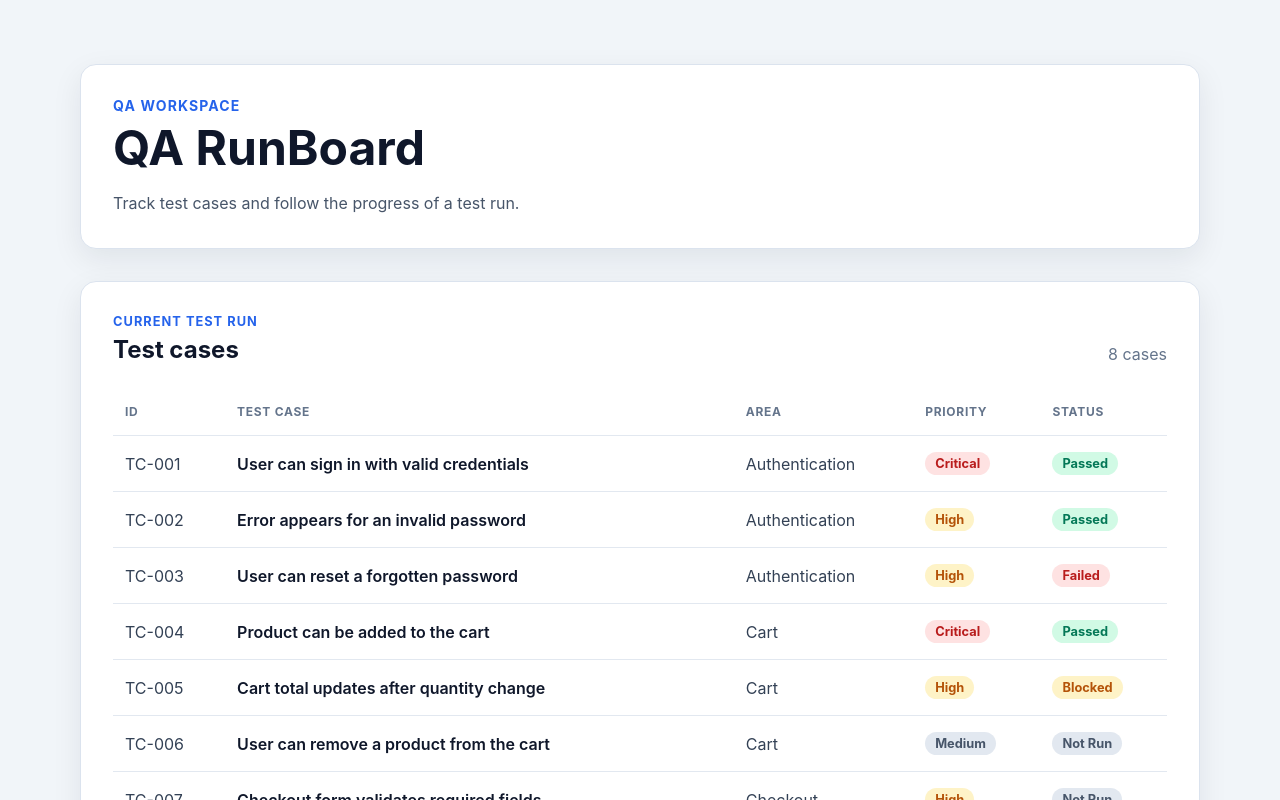
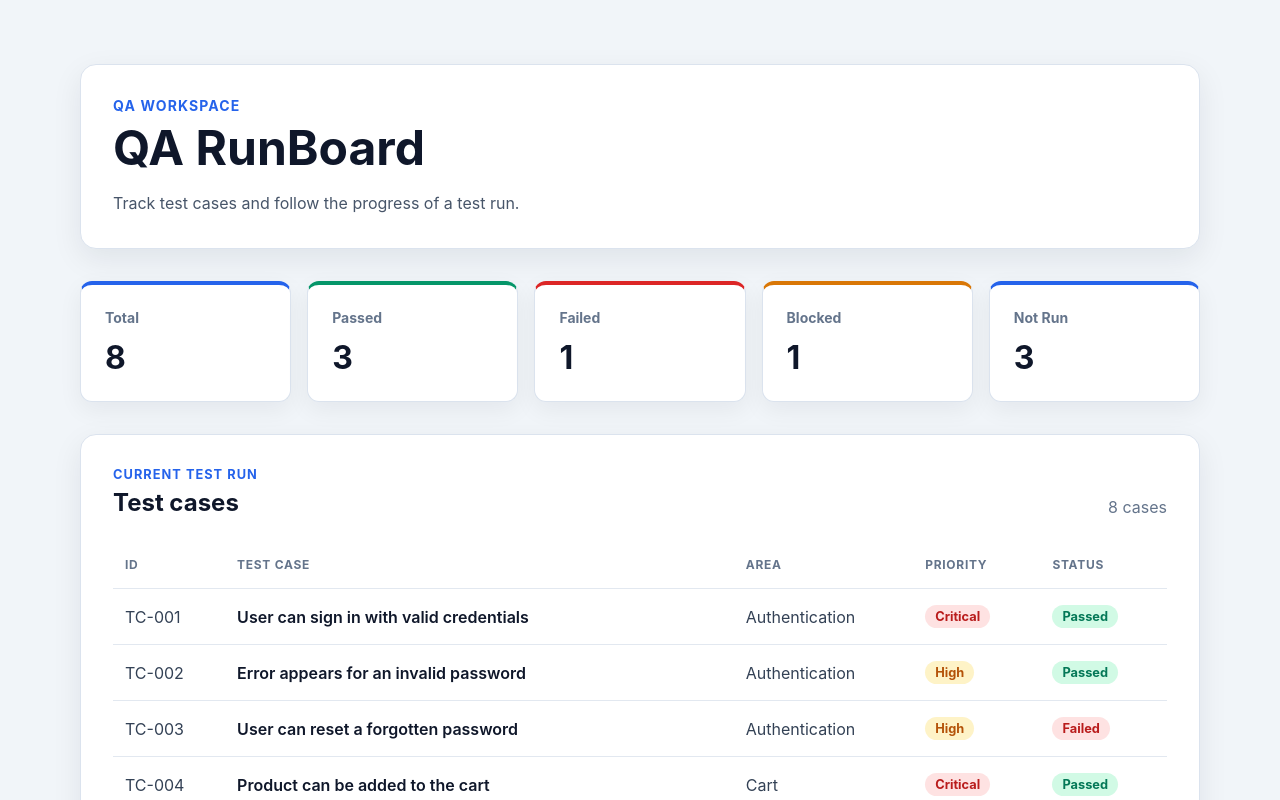
Before and after one commit to TatyanaBespalova/QARunBoard, a React (Vite) app: page / in a window 1280 px wide. Shown: the top 800 px of the page. Built offline with nearby package versions, Linux system fonts and the light colour scheme.

Commit message:
feat: add test status summary cards

```diff
--- a/src/App.css
+++ b/src/App.css
@@ -33,6 +33,46 @@
   margin: 16px 0 0;
   color: #475569;
   line-height: 1.6;
+}
+
+.statistics {
+  display: grid;
+  grid-template-columns: repeat(5, minmax(0, 1fr));
+  gap: 16px;
+  margin-top: 32px;
+}
+
+.stat-card {
+  padding: 24px;
+  border: 1px solid #dbe3ee;
+  border-top: 4px solid #2563eb;
+  border-radius: 12px;
+  background: #ffffff;
+  box-shadow: 0 8px 24px rgb(15 23 42 / 6%);
+}
+
+.stat-card p {
+  margin: 0 0 12px;
+  color: #64748b;
+  font-size: 0.875rem;
+  font-weight: 700;
+}
+
+.stat-card strong {
+  color: #0f172a;
+  font-size: 2rem;
+}
+
+.stat-card-passed {
+  border-top-color: #059669;
+}
+
+.stat-card-failed {
+  border-top-color: #dc2626;
+}
+
+.stat-card-blocked {
+  border-top-color: #d97706;
 }
 
 .test-cases-section {
@@ -143,6 +183,12 @@
   background: #d1fae5;
 }
 
+@media (max-width: 800px) {
+  .statistics {
+    grid-template-columns: repeat(2, minmax(0, 1fr));
+  }
+}
+
 @media (max-width: 600px) {
   .app-shell {
     width: min(100% - 24px, 1120px);
@@ -162,4 +208,8 @@
     flex-direction: column;
     gap: 8px;
   }
+
+  .statistics {
+    grid-template-columns: 1fr;
+  }
 }
--- a/src/App.tsx
+++ b/src/App.tsx
@@ -1,8 +1,25 @@
 import './App.css'
+import StatCard from './components/StatCard'
 import TestCaseTable from './components/TestCaseTable'
 import { demoTestCases } from './data/demoTestCases'
+import type { TestStatus } from './types/testCase'
 
 function App() {
+  const total = demoTestCases.length
+  const passed = demoTestCases.filter(
+    (testCase) => testCase.status === 'Passed',
+  ).length
+  const failed = demoTestCases.filter(
+    (testCase) => testCase.status === 'Failed',
+  ).length
+  const blocked = demoTestCases.filter(
+    (testCase) => testCase.status === 'Blocked',
+  ).length
+  const notRunStatus: TestStatus = 'Not Run'
+  const notRun = demoTestCases.filter(
+    (testCase) => testCase.status === notRunStatus,
+  ).length
+
   return (
     <main className="app-shell">
       <header className="app-header">
@@ -12,6 +29,14 @@ function App() {
           Track test cases and follow the progress of a test run.
         </p>
       </header>
+
+      <section className="statistics" aria-label="Test run statistics">
+        <StatCard label="Total" value={total} />
+        <StatCard label="Passed" value={passed} />
+        <StatCard label="Failed" value={failed} />
+        <StatCard label="Blocked" value={blocked} />
+        <StatCard label="Not Run" value={notRun} />
+      </section>
 
       <section className="test-cases-section" aria-labelledby="test-cases-title">
         <div className="section-heading">
--- /dev/null
+++ b/src/components/StatCard.tsx
@@ -0,0 +1,17 @@
+interface StatCardProps {
+  label: string
+  value: number
+}
+
+function StatCard({ label, value }: StatCardProps) {
+  return (
+    <article
+      className={`stat-card stat-card-${label.toLowerCase().replace(/\s+/g, '-')}`}
+    >
+      <p>{label}</p>
+      <strong>{value}</strong>
+    </article>
+  )
+}
+
+export default StatCard
```
